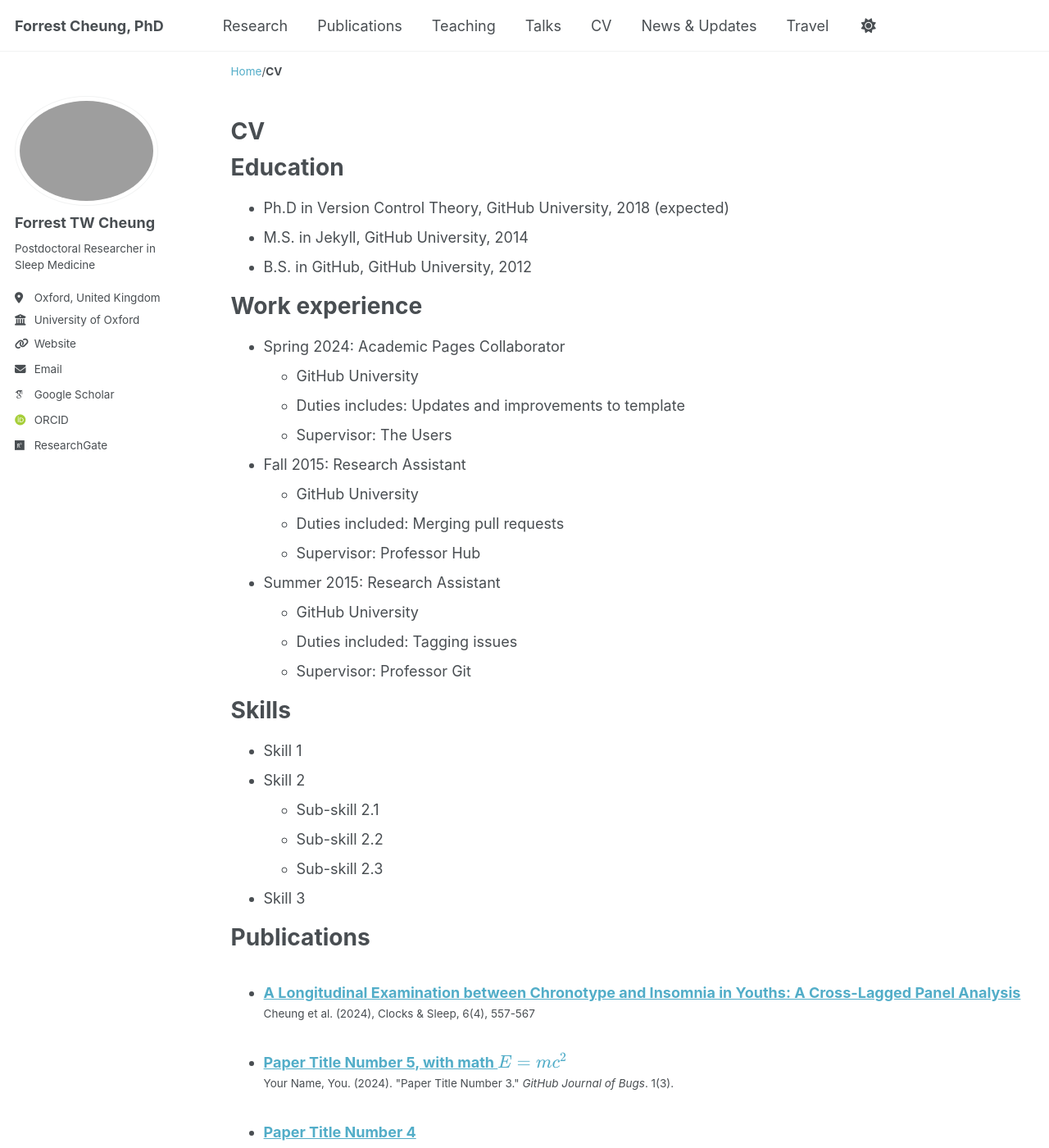
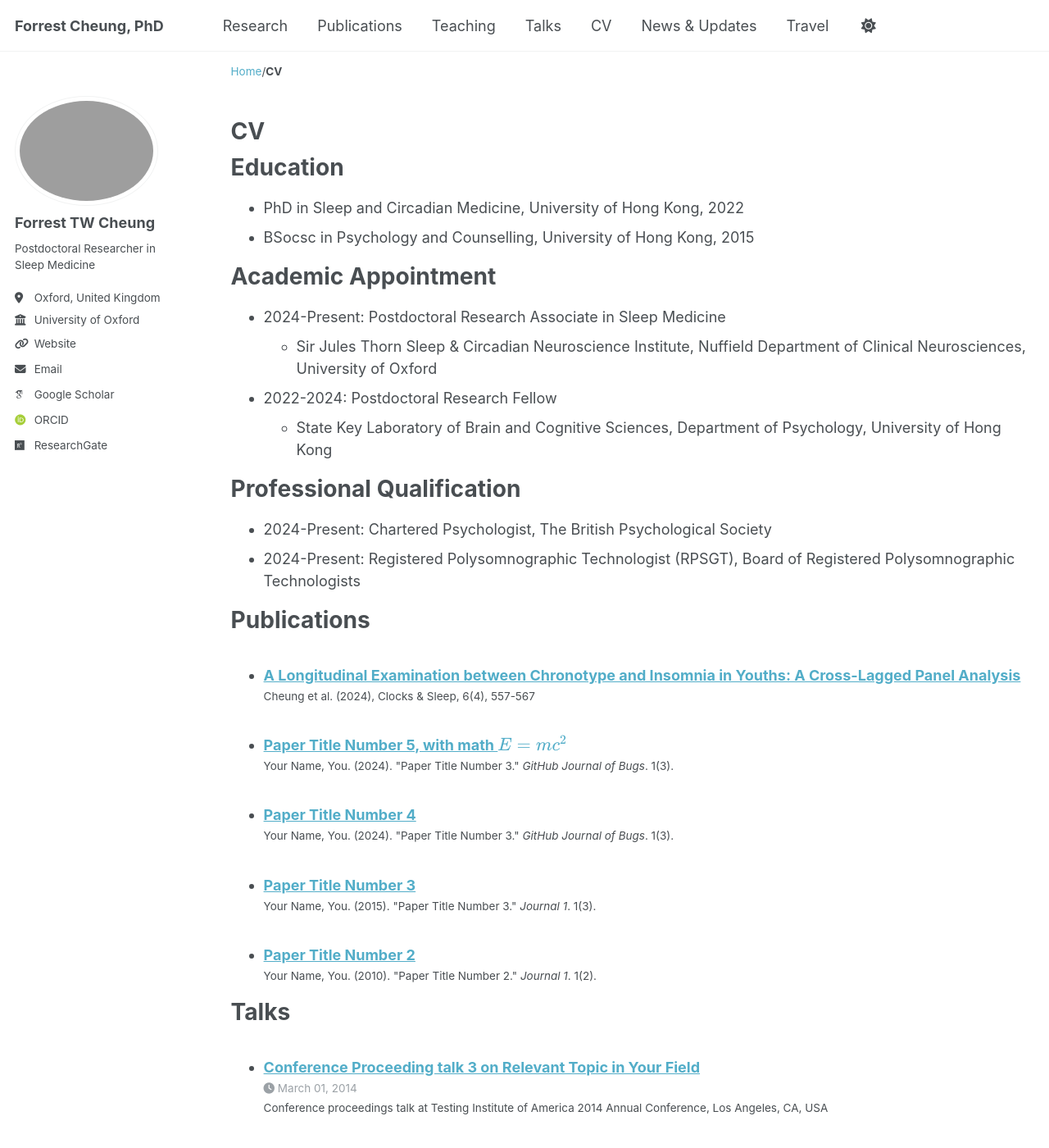
Before and after one commit to forrestcheungtw/forrestcheungtw.github.io, a Jekyll site: the page built from _pages/cv.md, in a window 1280 px wide and 1400 px high. Shown: the whole window at 82% size. Built offline with Jekyll 4.4.1, drawn with Linux system fonts in a browser that asks for light colours; some web fonts are replaced; a script that is not in the unit is left out; some of the changed text lies outside the part shown.

Commit message:
Updated 2 files via CloudCannon.

```diff
--- a/_pages/cv.md
+++ b/_pages/cv.md
@@ -11,35 +11,23 @@ redirect_from:
 
 Education
 ======
-* Ph.D in Version Control Theory, GitHub University, 2018 (expected)
-* M.S. in Jekyll, GitHub University, 2014
-* B.S. in GitHub, GitHub University, 2012
+* PhD in Sleep and Circadian Medicine, University of Hong Kong, 2022
+* BSocsc in Psychology and Counselling, University of Hong Kong, 2015
 
-Work experience
+Academic Appointment
 ======
-* Spring 2024: Academic Pages Collaborator
-  * GitHub University
-  * Duties includes: Updates and improvements to template
-  * Supervisor: The Users
+* 2024-Present: Postdoctoral Research Associate in Sleep Medicine
+  * Sir Jules Thorn Sleep & Circadian Neuroscience Institute,
+Nuffield Department of Clinical Neurosciences, University of Oxford
 
-* Fall 2015: Research Assistant
-  * GitHub University
-  * Duties included: Merging pull requests
-  * Supervisor: Professor Hub
+* 2022-2024: Postdoctoral Research Fellow
+  * State Key Laboratory of Brain and Cognitive Sciences,
+Department of Psychology, University of Hong Kong
 
-* Summer 2015: Research Assistant
-  * GitHub University
-  * Duties included: Tagging issues
-  * Supervisor: Professor Git
-
-Skills
+Professional Qualification
 ======
-* Skill 1
-* Skill 2
-  * Sub-skill 2.1
-  * Sub-skill 2.2
-  * Sub-skill 2.3
-* Skill 3
+* 2024-Present: Chartered Psychologist, The British Psychological Society
+* 2024-Present: Registered Polysomnographic Technologist (RPSGT), Board of Registered Polysomnographic Technologists
 
 Publications
 ======
@@ -59,6 +47,6 @@ Teaching
     {% include archive-single-cv.html %}
   {% endfor %}</ul>
 
-Service and leadership
+Service and Leadership
 ======
 * Currently signed in to 43 different slack teams
```
